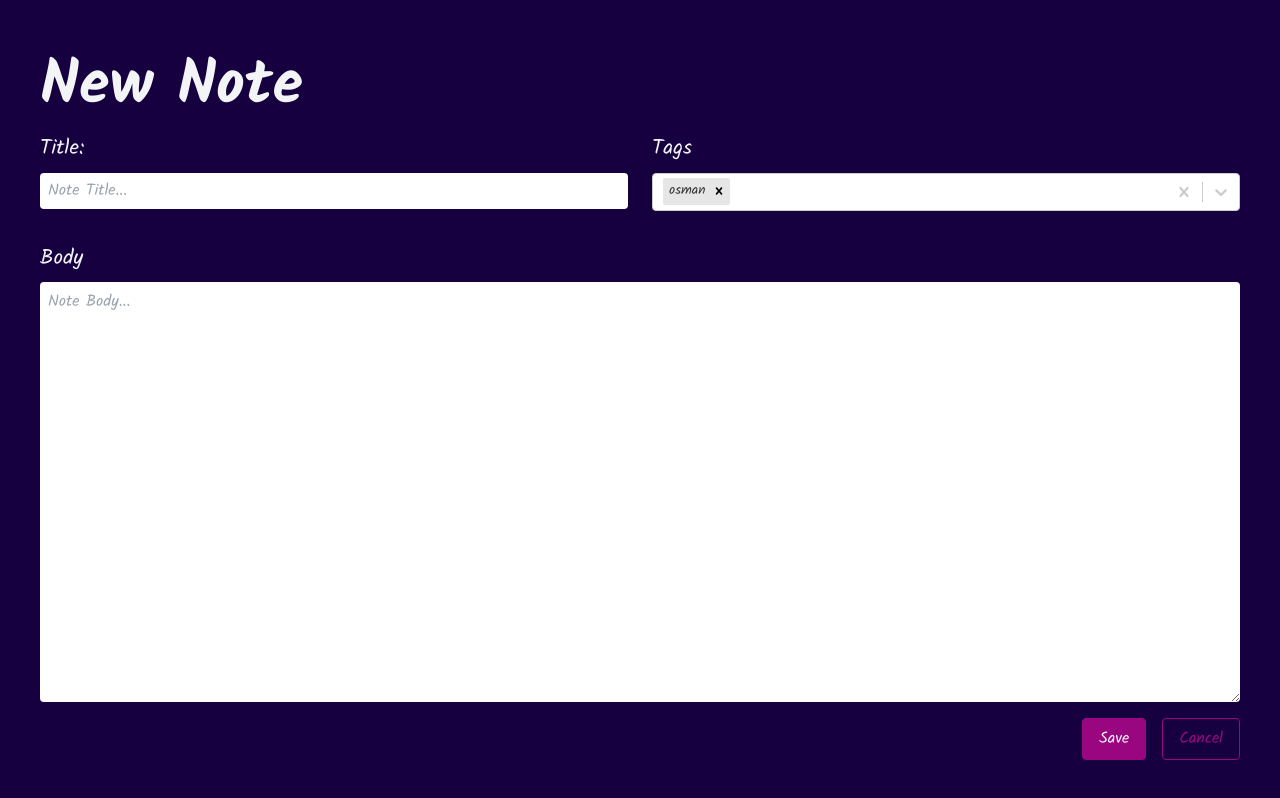
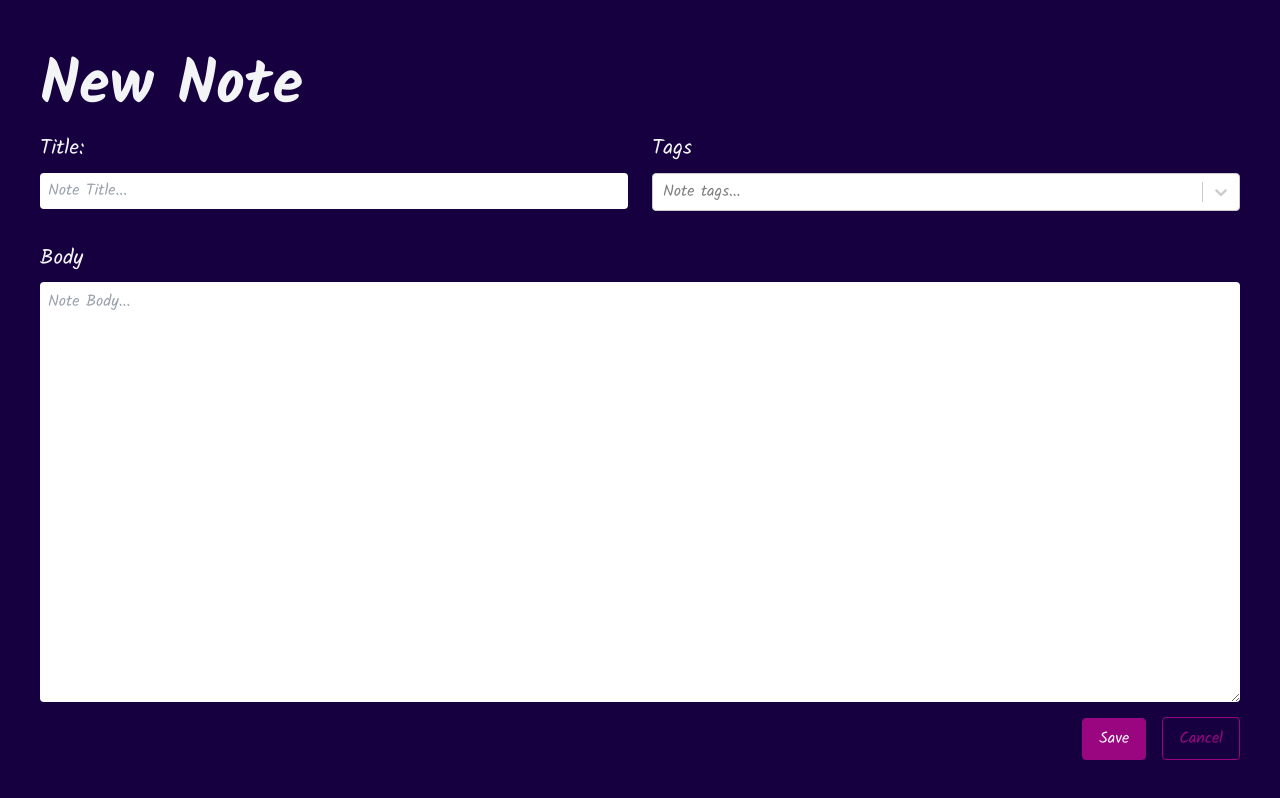
Before and after one commit to ferhatkplnn/react-typescript-note-app, a React (Vite) app: page /new in a window 1280 px wide. Built offline with nearby package versions, Linux system fonts and the light colour scheme.

Commit message:
Expand NoteForm functionality with state management and form submision

```diff
--- a/src/components/NoteForm.tsx
+++ b/src/components/NoteForm.tsx
@@ -1,14 +1,29 @@
+import { FormEvent, useRef, useState } from "react";
+import { Link } from "react-router-dom";
 import CreatableSelect from "react-select/creatable";
+import { NoteData, Tag } from "../types/types";
 
-const trys = [
-  { value: "soman", label: "osman" },
-  { value: "cabbar", label: "cabbar" },
-  { value: "cumhur", label: "cumhur" },
-];
+type NoteFormProps = {
+  onSubmit: (data: NoteData) => void;
+};
 
-const NoteForm = () => {
+const NoteForm = ({ onSubmit }: NoteFormProps) => {
+  const titleRef = useRef<HTMLInputElement>(null);
+  const markdownRef = useRef<HTMLTextAreaElement>(null);
+  const [selectedTags, setSelectedTags] = useState<Tag[]>([]);
+
+  function handleSubmit(e: FormEvent) {
+    e.preventDefault();
+
+    onSubmit({
+      title: titleRef.current!.value,
+      markdown: markdownRef.current!.value,
+      tags: [],
+    });
+  }
+
   return (
-    <form className="flex flex-col flex-1 ">
+    <form onSubmit={handleSubmit} className="flex flex-col flex-1 ">
       <div className="flex  gap-6">
         <div className="flex flex-col flex-1 space-y-2">
           <label htmlFor="title">Title:</label>
@@ -18,16 +33,26 @@ const NoteForm = () => {
             id="title"
             name="title"
             placeholder="Note Title..."
+            ref={titleRef}
           />
         </div>
 
         <div className="flex flex-col flex-1 space-y-2">
           <label htmlFor="tags">Tags</label>
           <CreatableSelect
-            defaultValue={[trys[0]]}
+            value={selectedTags.map((tag) => ({
+              label: tag.label,
+              value: tag.id,
+            }))}
+            // defaultValue={[trys[0]]}
             isMulti
             name="colors"
-            options={trys}
+            onChange={(tags) => {
+              setSelectedTags(
+                tags.map((tag) => ({ label: tag.label, id: tag.value }))
+              );
+            }}
+            // options={trys}
             className="basic-multi-select text-black"
             classNamePrefix="select"
             placeholder="Note tags..."
@@ -42,6 +67,7 @@ const NoteForm = () => {
           name="body"
           className="outline-none text-black p-2 flex-1 rounded focus:ring-2 ring-inset"
           placeholder="Note Body..."
+          ref={markdownRef}
         />
       </div>
 
@@ -49,9 +75,12 @@ const NoteForm = () => {
         <button className="border py-2 px-4 rounded bg-primary border-primary hover:brightness-125 duration-300">
           Save
         </button>
-        <button className="border py-2 px-4 rounded border-primary text-primary hover:brightness-150 duration-300">
+        <Link
+          to=".."
+          className="border py-2 px-4 rounded border-primary text-primary hover:brightness-150 duration-300"
+        >
           Cancel
-        </button>
+        </Link>
       </div>
     </form>
   );
```
